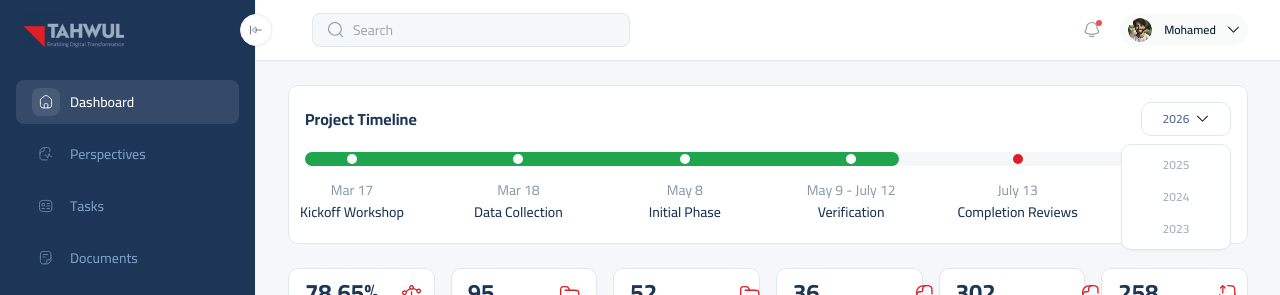
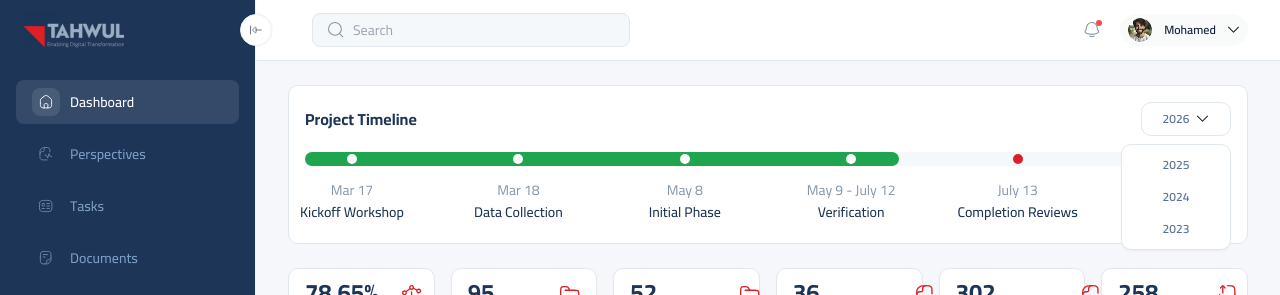
Before and after one commit to waqasshaukat/tahwul-task, a Next.js app: page / in a window 1280 px wide. Both pictures are taken after a click on the button "2026". Shown: the top 295 px of the page. Built offline with nearby package versions, Linux system fonts and the light colour scheme.

Commit message:
modification in Project Timeline menu

```diff
--- a/src/components/DropdownMenu.tsx
+++ b/src/components/DropdownMenu.tsx
@@ -1,6 +1,6 @@
 "use client";
 
-import { useState } from "react";
+import { useEffect, useRef, useState } from "react";
 
 type Props = {
   value: string;
@@ -14,9 +14,25 @@ export default function DropdownMenu({
   disabled = true,
 }: Props) {
   const [isOpen, setIsOpen] = useState(false);
+  const containerRef = useRef<HTMLDivElement | null>(null);
+
+  useEffect(() => {
+    if (!isOpen) return;
+
+    const handlePointerDown = (event: PointerEvent) => {
+      if (!containerRef.current) return;
+      if (containerRef.current.contains(event.target as Node)) return;
+      setIsOpen(false);
+    };
+
+    document.addEventListener("pointerdown", handlePointerDown);
+    return () => {
+      document.removeEventListener("pointerdown", handlePointerDown);
+    };
+  }, [isOpen]);
 
   return (
-    <div className="relative">
+    <div className="relative" ref={containerRef}>
       <button
         type="button"
         onClick={() => setIsOpen((open) => !open)}
@@ -43,7 +59,11 @@ export default function DropdownMenu({
             type="button"
             role="menuitem"
             disabled={disabled}
-            className="flex w-full cursor-not-allowed items-center justify-center rounded-[8px] px-2 py-2 text-xs font-semibold text-[#A7B4C0]"
+            className={`flex w-full items-center justify-center rounded-[8px] px-2 py-2 text-xs font-semibold transition ${
+              disabled
+                ? "cursor-not-allowed text-[#A7B4C0]"
+                : "cursor-pointer text-slateblue-600 hover:bg-[#F1F6FA]"
+            }`}
           >
             {year}
           </button>
--- a/src/components/Timeline.tsx
+++ b/src/components/Timeline.tsx
@@ -58,7 +58,7 @@ export default function Timeline({ items }: Props) {
         <h3 className="text-[16px] font-bold leading-4 text-[#1D3557]">
           Project Timeline
         </h3>
-        <DropdownMenu value="2026" options={yearOptions} />
+        <DropdownMenu value="2026" options={yearOptions} disabled={false} />
       </div>
       <div className="mt-4">
         <div className="relative h-[14px] w-full rounded-[10px] bg-[#F5F8FB]">
```
